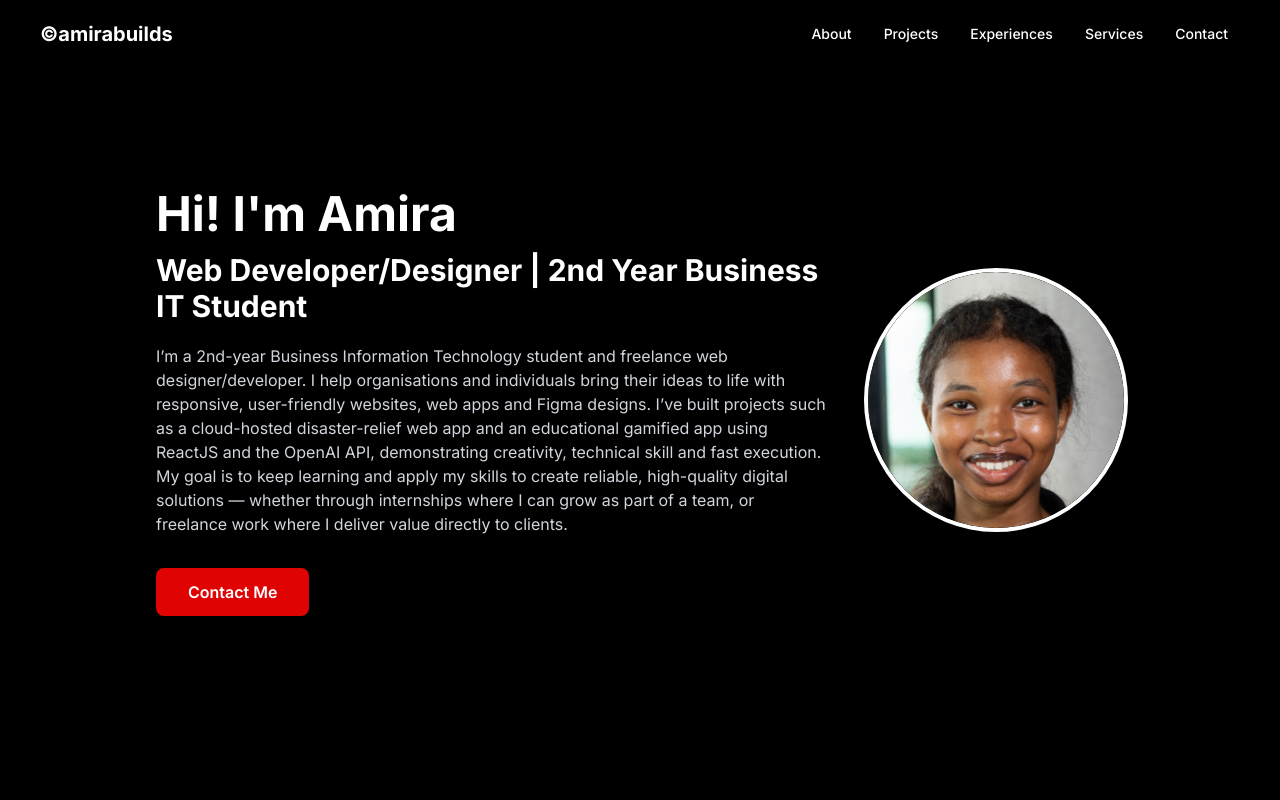
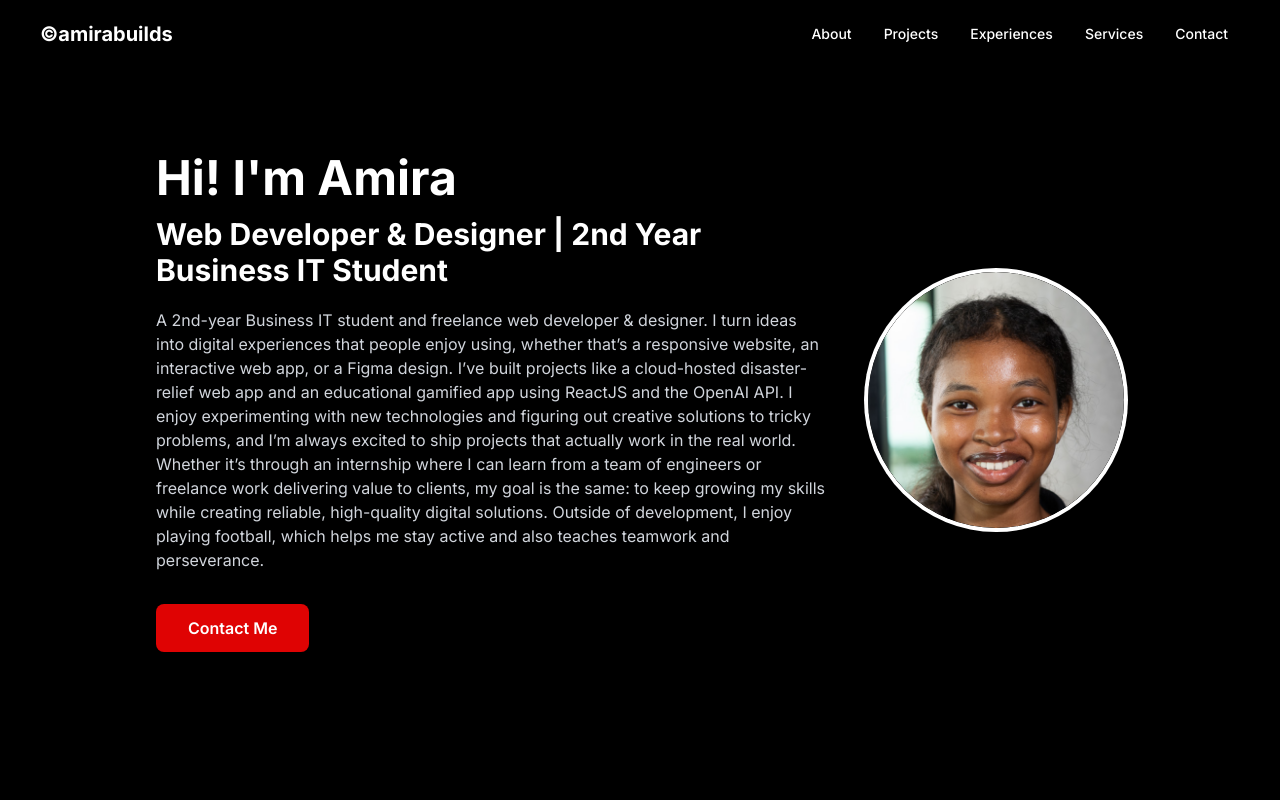
Before and after one commit to amiraTech/personal-portfolio, a Next.js app in the folder personal-portfolio/: page / in a window 1280 px wide. Shown: the top 800 px of the page. Built offline with nearby package versions, Linux system fonts and the light colour scheme.

Commit message:
Update about section

```diff
--- a/personal-portfolio/app/page.tsx
+++ b/personal-portfolio/app/page.tsx
@@ -25,13 +25,12 @@ export default function Home() {
 
         <div className="max-w-2xl">
           <h1 className="text-5xl font-bold leading-tight">Hi! I&apos;m Amira</h1>
-          <h3 className="text-3xl font-bold text-brand-red mt-2">Web Developer/Designer | 2nd Year Business IT Student</h3>
+          <h3 className="text-3xl font-bold text-brand-red mt-2">Web Developer & Designer | 2nd Year Business IT Student</h3>
           <p className="text-base my-5 text-gray-300">
-            I’m a 2nd-year Business Information Technology student and freelance web designer/developer. I help organisations and individuals bring their ideas to life with responsive, user-friendly websites, web apps and Figma designs.
-
-            I’ve built projects such as a cloud-hosted disaster-relief web app and an educational gamified app using ReactJS and the OpenAI API, demonstrating creativity, technical skill and fast execution.
-
-            My goal is to keep learning and apply my skills to create reliable, high-quality digital solutions — whether through internships where I can grow as part of a team, or freelance work where I deliver value directly to clients.
+            A 2nd-year Business IT student and freelance web developer & designer. I turn ideas into digital experiences that people enjoy using, whether that’s a responsive website, an interactive web app, or a Figma design.
+            I’ve built projects like a cloud-hosted disaster-relief web app and an educational gamified app using ReactJS and the OpenAI API. I enjoy experimenting with new technologies and figuring out creative solutions to tricky problems, and I’m always excited to ship projects that actually work in the real world.
+            Whether it’s through an internship where I can learn from a team of engineers or freelance work delivering value to clients, my goal is the same: to keep growing my skills while creating reliable, high-quality digital solutions.
+            Outside of development, I enjoy playing football, which helps me stay active and also teaches teamwork and perseverance.
           </p>
           <div className="flex gap-4 mt-8">
             <a href="/contact" className="inline-block bg-[#df0303] text-white font-semibold py-3 px-8 rounded-lg transition-colors hover:bg-[#a10202]">
```
